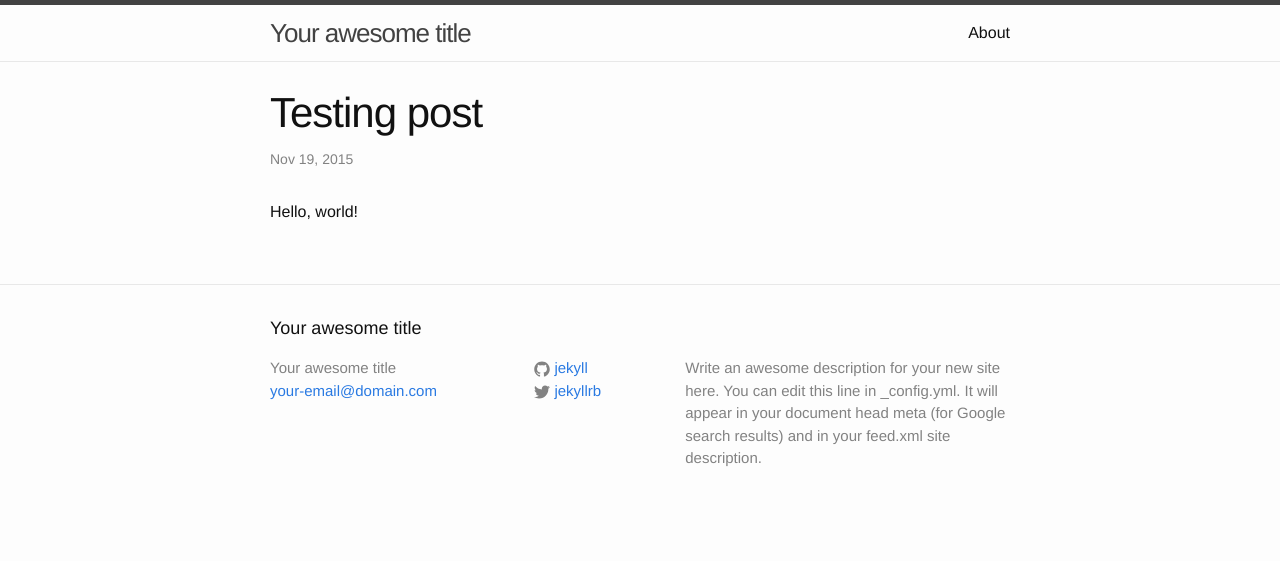
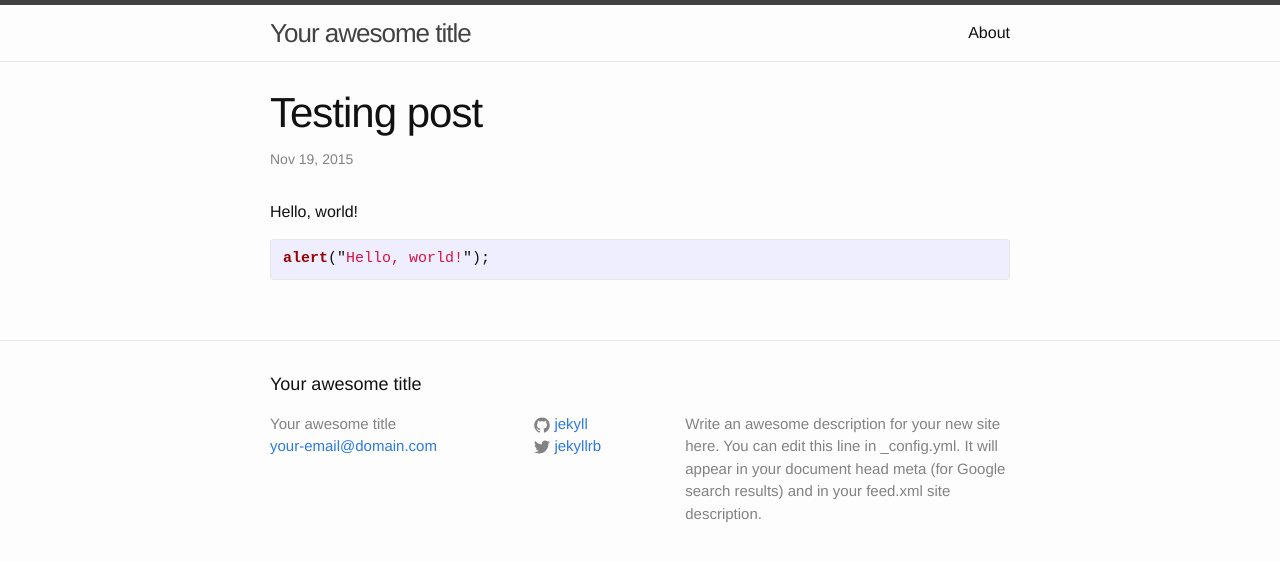
Before and after one commit to coin723/coin723.github.io, a Jekyll site: the page built from _posts/2015-11-19-testing-post.markdown, in a window 1280 px wide. Shown: the top 561 px of the page. Built offline with Jekyll 4.4.1, drawn with Linux system fonts in a browser that asks for light colours.

Commit message:
Javascript highlight

```diff
--- a/_posts/2015-11-19-testing-post.markdown
+++ b/_posts/2015-11-19-testing-post.markdown
@@ -1,7 +1,10 @@
 ---
 layout: post
 title:  Testing post
-date:   2015-11-19 23:05:30 +0900
 ---
 
 Hello, world!
+
+{% highlight javascript %}
+alert("Hello, world!");
+{% endhighlight %}
```
